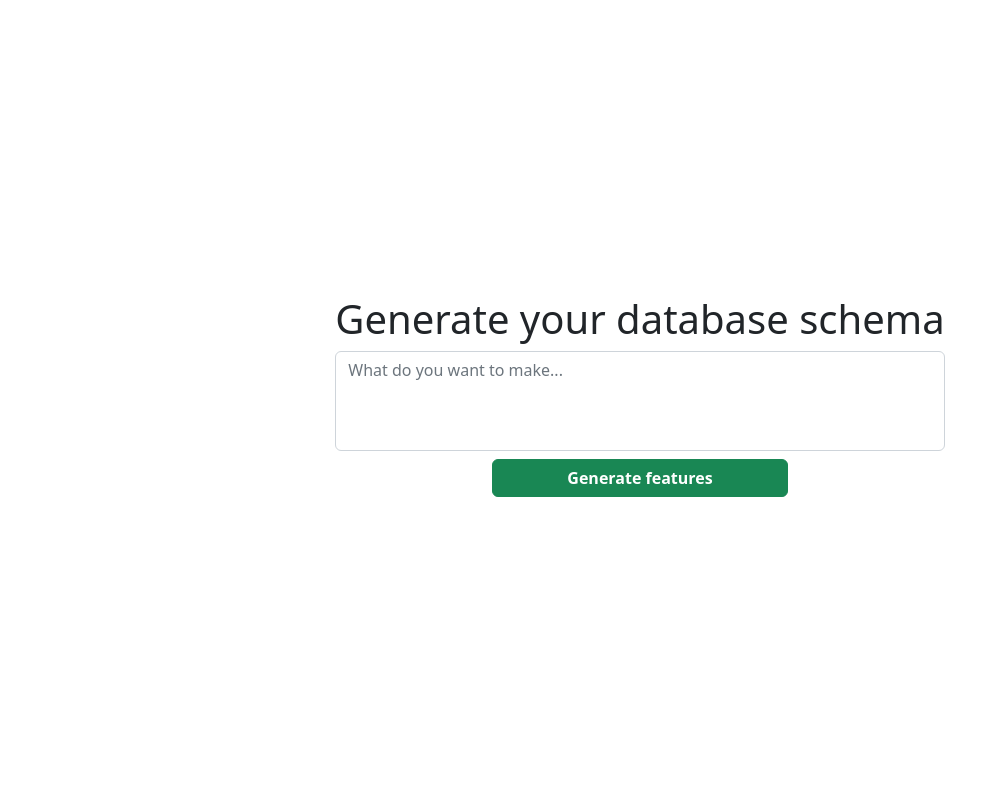
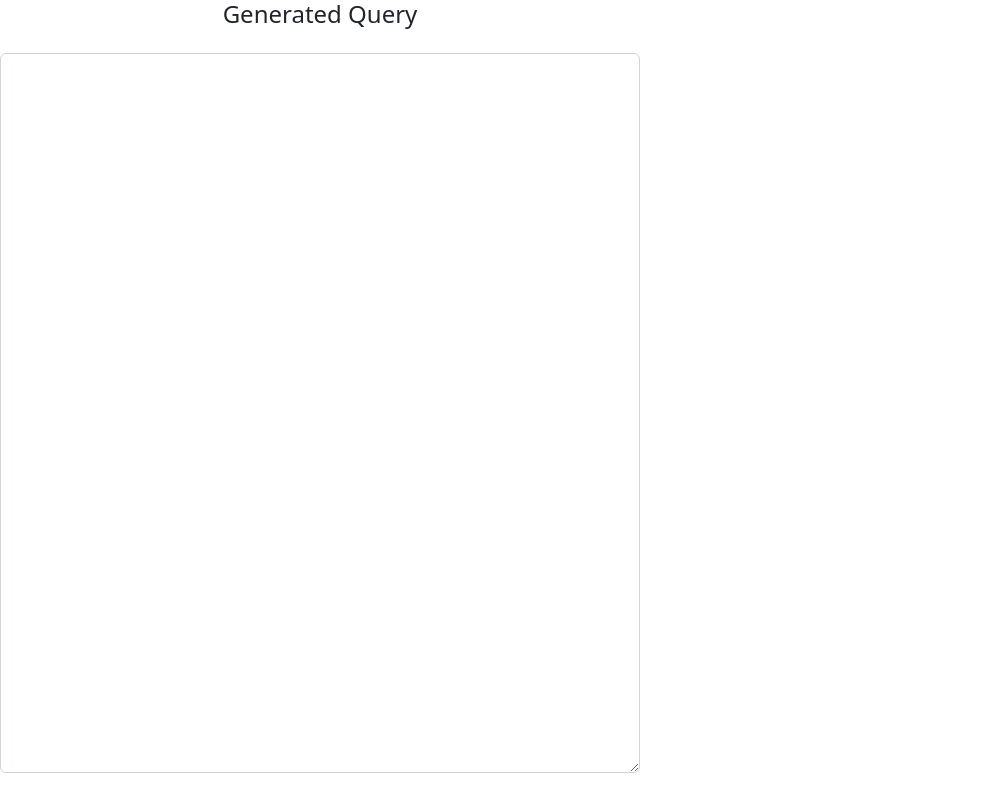
Before and after one commit to russellotniel/KDLReactSchemaGenerator, a React (Create React App) app: page / in a window 1280 px wide. Shown: the whole page, without its empty margins (0-1008 px from the left). Built offline with nearby package versions, Linux system fonts and the light colour scheme.

Commit message:
not fix styling

```diff
--- a/src/App.tsx
+++ b/src/App.tsx
@@ -11,7 +11,7 @@ const SqlGenerator = () => {
 	//loading
 	const [loading, setLoading] = useState(false);
 	//Stepper
-	const [step, setStep] = useState(1);
+	const [step, setStep] = useState(3);
 	const nextStep = () => {
 		setStep(step + 1);
 	};
@@ -85,11 +85,12 @@ const SqlGenerator = () => {
 	};
 
 	return (
+		<div className='vh-100'>
+			{step !== 3 ? (
 				<div className='vh-100 d-flex align-items-center justify-content-center chatbot'>
 					<div className=''>
 						{step === 1 ? <UserStories handleSystemFeatures={handleSystemFeatures} loading={loading} setLoading={setLoading} /> : null}
 						{step === 2 ? <System features={systemFeatures} handleTableFeatures={handleTableFeatures} /> : null}
-				{step === 3 ? <TableFeatures features={tableFeatures} /> : null}
 					</div>
 					{loading ? (
 						<div className='d-flex justify-content-end'>
@@ -99,6 +100,10 @@ const SqlGenerator = () => {
 						</div>
 					) : null}
 				</div>
+			) : (
+				<div>{step === 3 ? <TableFeatures features={tableFeatures} /> : null}</div>
+			)}
+		</div>
 	);
 };
 
--- a/src/components/TableFeatures/TableFeatures.tsx
+++ b/src/components/TableFeatures/TableFeatures.tsx
@@ -1,5 +1,5 @@
-import React, { useEffect, useState } from "react";
-import mermaid from "mermaid";
+import React, { useEffect, useState } from 'react';
+import mermaid from 'mermaid';
 
 interface Props {
 	features: string;
@@ -7,16 +7,14 @@ interface Props {
 
 const SchemaEditor: React.FC<Props> = ({ features }) => {
 	const [inputValue, setInputValue] = useState<string>(features);
-  const [diagramHTML, setDiagramHTML] = useState<string>("");
+	const [diagramHTML, setDiagramHTML] = useState<string>('');
 
 	mermaid.initialize({ startOnLoad: true });
 
-  const handleInputChange = async (
-    event: React.ChangeEvent<HTMLTextAreaElement>
-  ): Promise<void> => {
+	const handleInputChange = async (event: React.ChangeEvent<HTMLTextAreaElement>): Promise<void> => {
 		const text = event.target.value;
 		try {
-      const diagram = await mermaid.render("schema", text);
+			const diagram = await mermaid.render('schema', text);
 			const svg = diagram.svg;
 			setDiagramHTML(svg);
 		} catch (e) {
@@ -26,18 +24,15 @@ const SchemaEditor: React.FC<Props> = ({ features }) => {
 	};
 
 	return (
-    <div>
-      <h4 className="text-center mb-4">Generated Query</h4>
-      <textarea
-        style={{ height: "250px" }}
-        value={inputValue}
-        onChange={handleInputChange}
-        className="form-control"
-      />
-      <div
-        dangerouslySetInnerHTML={{ __html: diagramHTML }}
-        style={{ width: "1500px" }}
-      />
+		<div className='d-flex vh-100'>
+			<div style={{ width: '50vw', height: '100vh' }}>
+				<h4 className='text-center mb-4'>Generated Query</h4>
+				{/* <textarea style={{ height: '90vh' }} value={inputValue} onChange={handleInputChange} className='form-control' /> */}
+				<textarea style={{ height: '90vh' }} value={inputValue} onChange={(e) => handleInputChange(e)} className='form-control' />
+			</div>
+			<div className='justify-content-center align-items-center'>
+				<div dangerouslySetInnerHTML={{ __html: diagramHTML }} style={{ width: '50vw' }} />
+			</div>
 		</div>
 	);
 };
```
Lines whose indentation alone changed are shown as unchanged.
